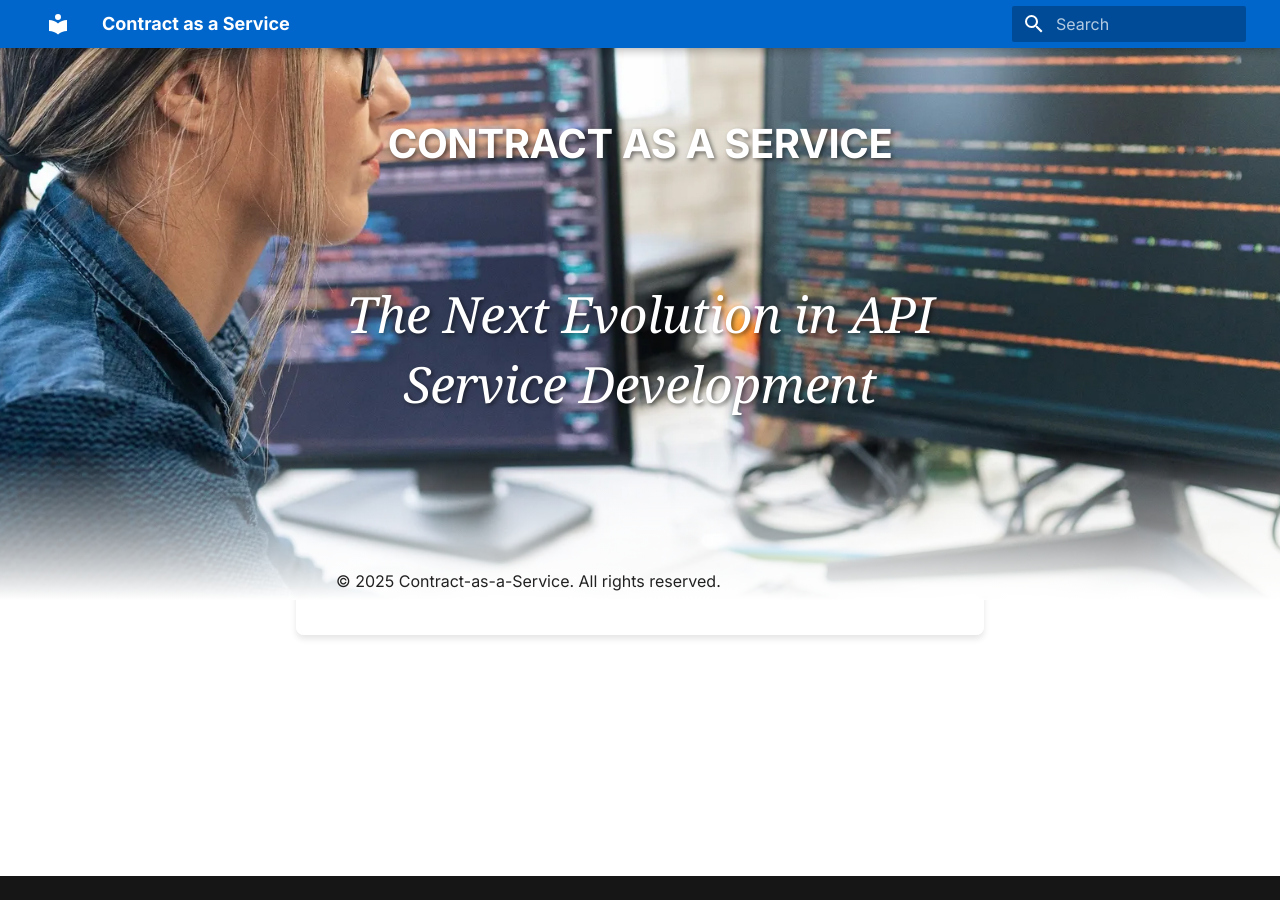
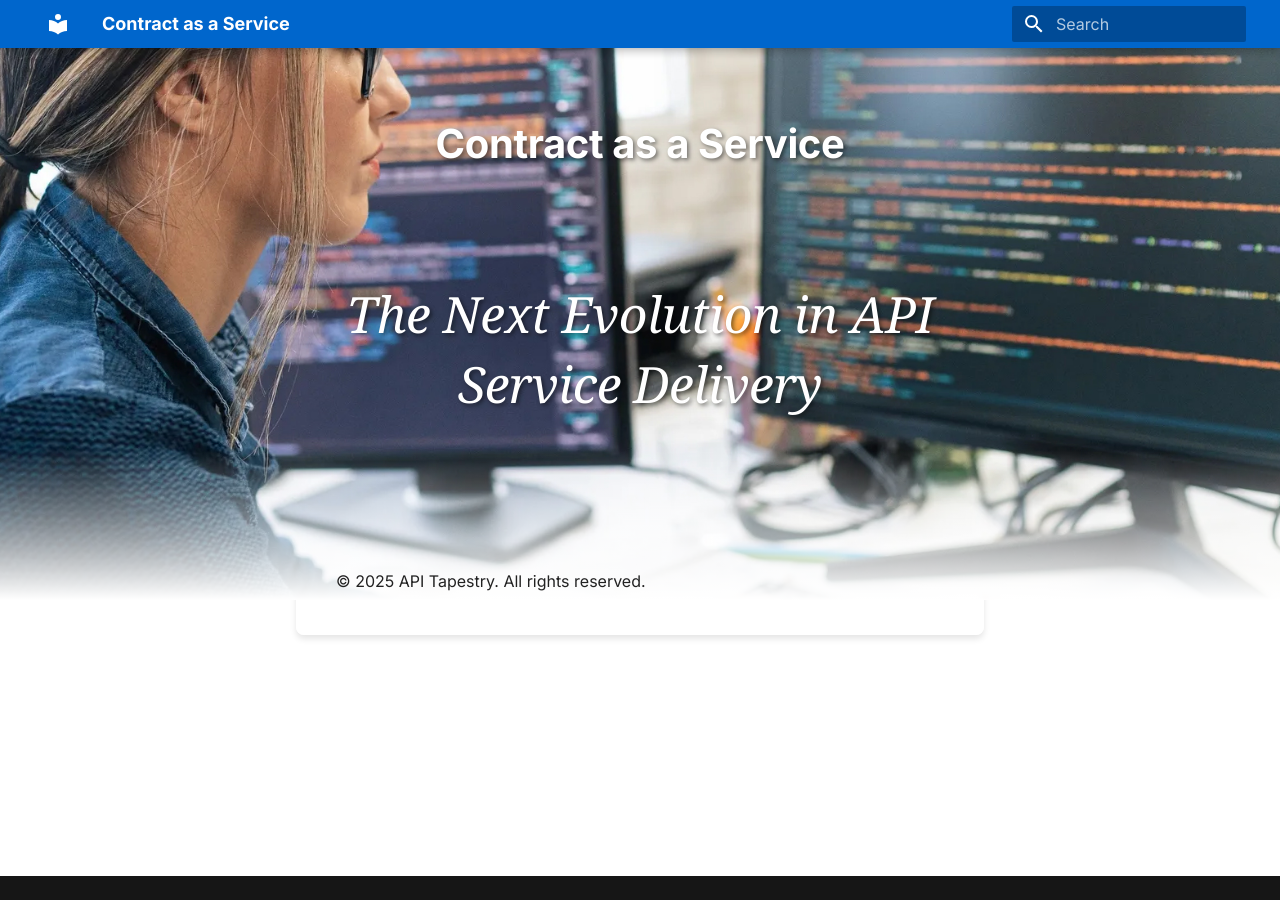
Before and after one commit to apitapestry/caas, an MkDocs documentation site: the page built from docs/index.md, in a window 1280 px wide. Built offline with MkDocs 1.6.1 and Material for MkDocs 9.7.7, drawn with Linux system fonts in a browser that asks for light colours.

Commit message:
Initial Commit

```diff
--- a/docs/index.md
+++ b/docs/index.md
@@ -3,14 +3,14 @@ class: landing-bg
 ---
 
 <div id="homepage-hero"></div>
-# **CONTRACT AS A SERVICE**
+# **Contract as a Service**
 <br>
 <br>
 <br>
 
-## The Next Evolution in API Service Development
+## The Next Evolution in API Service Delivery
 
 <br><br><br><br>
 <footer>
-© 2025 Contract-as-a-Service. All rights reserved.
+© 2025 API Tapestry. All rights reserved.
 </footer>
--- a/mkdocs.yml
+++ b/mkdocs.yml
@@ -33,4 +33,4 @@ extra:
 
 nav:
   - Home: index.md
-  - Overview: overview.md
+#  - Overview: overview.md
```
